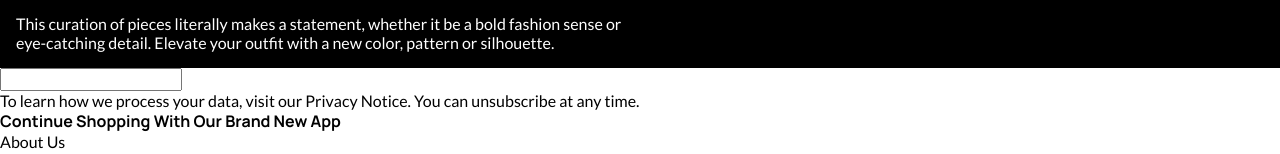
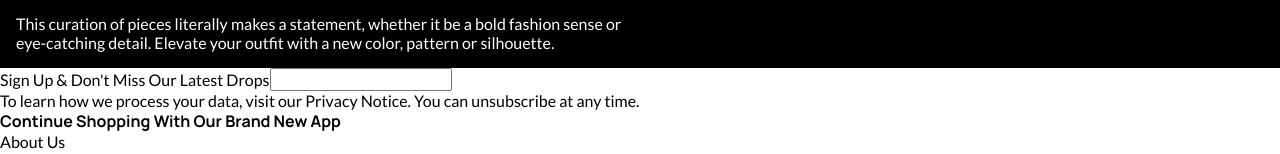
Before and after one commit to dylewskii/shopping-cart, a React (Vite) app: page / in a window 1280 px wide. Shown: the part 896-1050 px from the top of the page. Built offline with nearby package versions, Linux system fonts and the light colour scheme.

Commit message:
add label to input

```diff
--- a/src/components/footer/SignUp.jsx
+++ b/src/components/footer/SignUp.jsx
@@ -4,6 +4,7 @@ function SignUp() {
   return (
     <div className={styles.signUpBox}>
       <div className={styles.signUpWrapper}>
+        <label>Sign Up & Don&#39;t Miss Our Latest Drops</label>
         <input className={styles.signUpInput} />
         <p>
           To learn how we process your data, visit our{" "}
```
